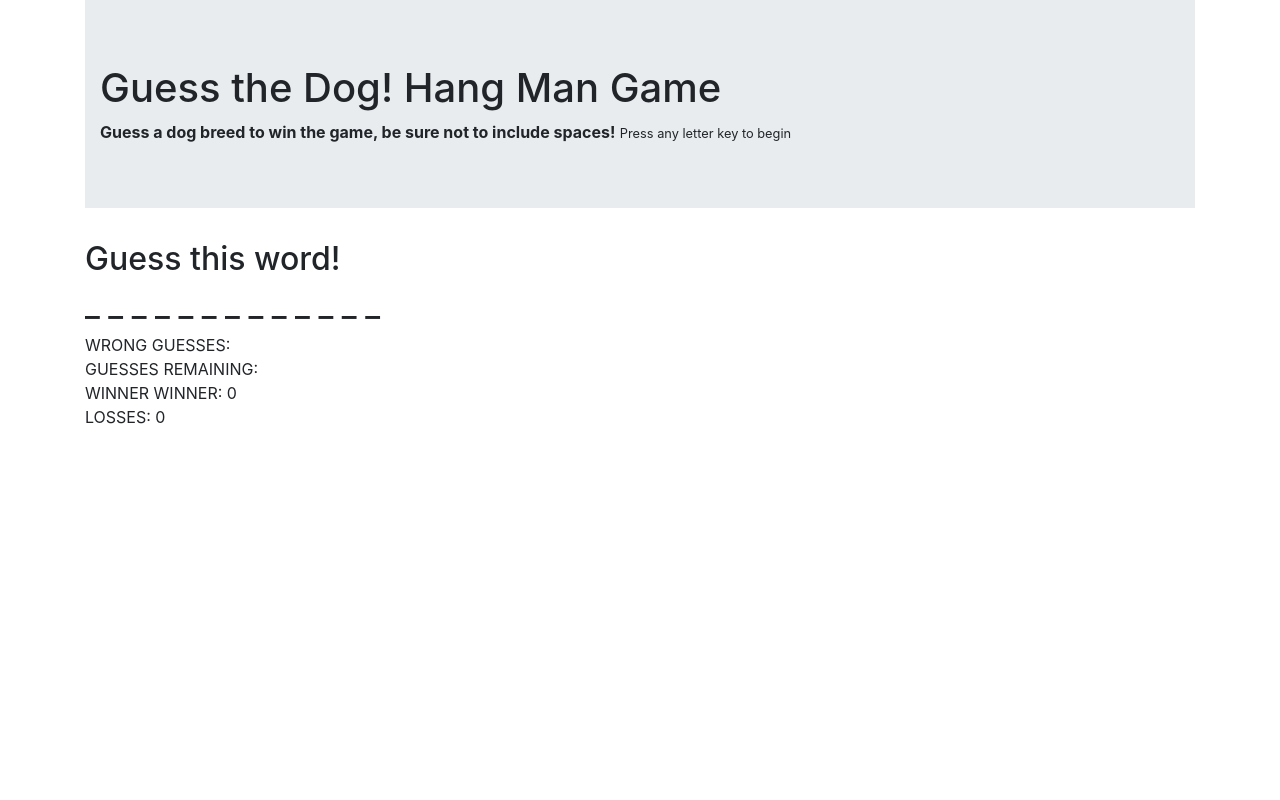
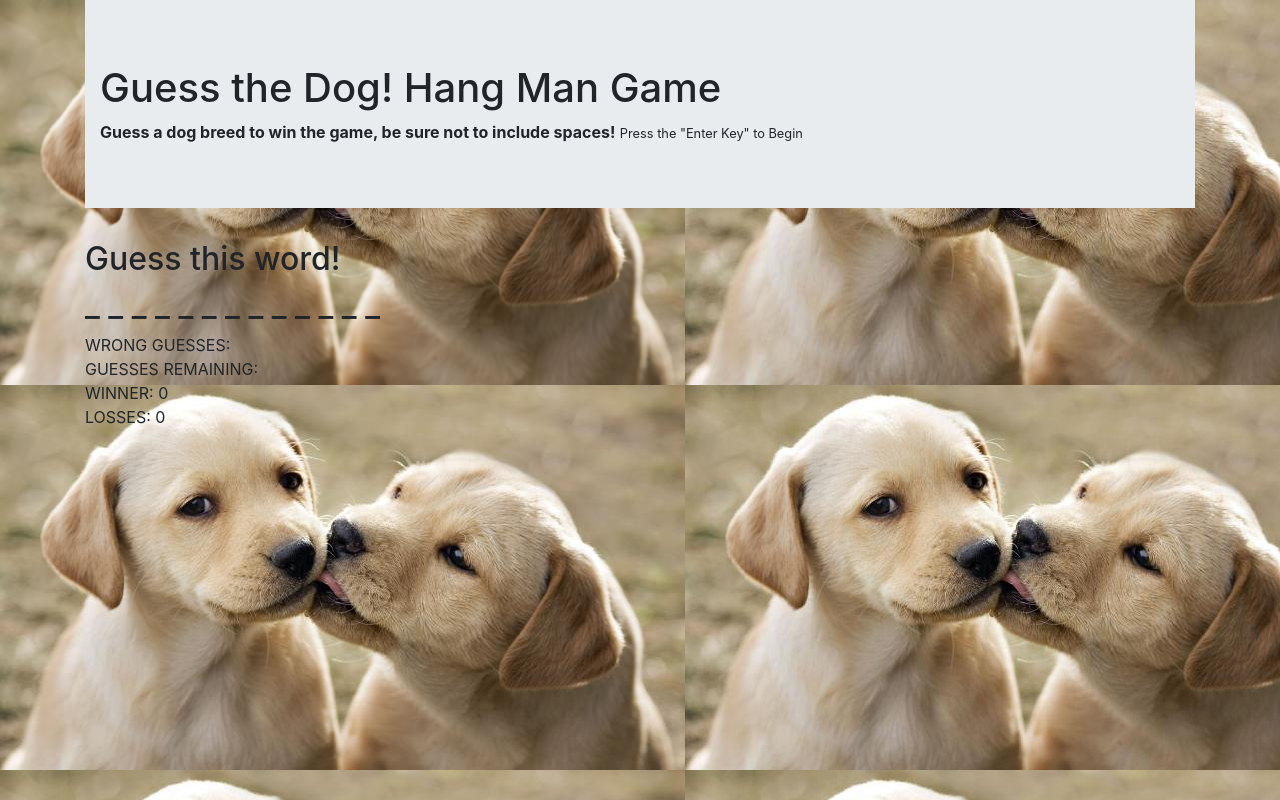
Before and after one commit to PWFollett/Word-Guess-Game, a plain HTML site: page index.html in a window 1280 px wide. Drawn offline with nearby package versions, Linux system fonts and the light colour scheme.

Commit message:
getting closer

```diff
--- a/assets/javascript/game.js
+++ b/assets/javascript/game.js
@@ -4,10 +4,7 @@ var wordsList = ["husky", "shepard", "pug", "golden", "boxer", "pointer",
     "yorkie", "hound", "basenji", "pinscher", "greyhound", "corgi"];
 
 // Solution
-//
-
-var wordAnswer = " _ ";
-
+var Word = " _ ";
 // Breaks the solution into individual letters to be stored in array
 var lettersInWord = [];
 
@@ -26,7 +23,7 @@ var lossCounter = 0;
 var numGuesses;
 //Others
 var keyPressed = false;
-var Word = " _ ";
+
 var gamestarted = false;
 
 
@@ -98,8 +95,11 @@ function checkGuess(letter) {
             gamestarted = false;
             document.getElementById("counter-wins").innerHTML = winCounter;
             winCounter++;
+        }
+        else {
+            document.getElementById("guesses-wrong").innerHTML= incorrectGuesses
+            incorrectGuesses.push(letter)
 
-            }
-
+        }
     }
 };
--- a/index.html
+++ b/index.html
@@ -10,7 +10,7 @@
     <link rel="stylesheet" type="text/css" href="assets/css/style.css">
 </head>
 
-<body>
+<body background="assets/images/methode_times_prod_web_bin_a4be5dc2-59ed-11e8-9e86-99299e0f1a1c.jpg">
     <!--Bootstrap container -->
     <div class="container">
         <!-- Jumbotron title -->
@@ -18,7 +18,7 @@
             <div class="container">
                 <h1>Guess the Dog! Hang Man Game</h1>
                 <strong>Guess a dog breed to win the game, be sure not to include spaces!</strong>
-                <small>Press any letter key to begin</small>
+                <small>Press the "Enter Key" to Begin</small>
             </div>
         </div>
         <!--Games sections for counting numbers are located below-->
@@ -48,7 +48,7 @@
                     <!--FOURTH PANEL-->
                     <div class="panel panel-default">
                         <div class="panel-body">
-                            WINNER WINNER: <span id="counter-wins">0</span>
+                            WINNER: <span id="counter-wins">0</span>
                         </div>
                     </div>
                     <!--FIFTH PANEL-->
```
Also changed, not shown: assets/images/160825_vod_orig_historyofdogs_16x9_992.jpg (added), assets/images/GettyImages-867219726-5bbe5b9fc9e77c005118155a.jpg (added), assets/images/images.jpg (added), assets/images/lead_720_405.jpg (added), assets/images/methode_times_prod_web_bin_a4be5dc2-59ed-11e8-9e86-99299e0f1a1c.jpg (added).
